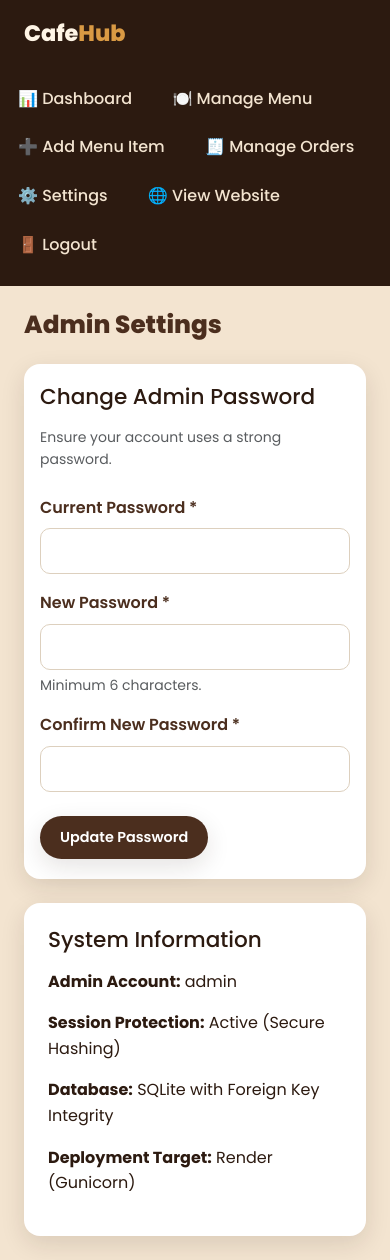
After one commit to Yathusan-tech/cafeHub, a Flask app: template templates/admin/settings.html in a window 390 px wide. The commit adds this page. Run offline with Flask 3, Linux system fonts and the light colour scheme; the template is opened without the code that fills it, so the values that code supplies are empty.

Commit message:
Fix CafeHub customer layout and separate admin portal

```diff
--- a/app.py
+++ b/app.py
@@ -25,19 +25,20 @@ from flask import (
     Flask, render_template, request, redirect,
     url_for, session, flash, g, abort
 )
+from werkzeug.security import generate_password_hash, check_password_hash
 
 # ---------------------------------------------------------------------------
 # App configuration
 # ---------------------------------------------------------------------------
 app = Flask(__name__)
-app.secret_key = "cafehub_secret_key_change_in_production"  # used to sign session cookies
+app.secret_key = os.environ.get("SECRET_KEY", "cafehub_secret_key_change_in_production")
 
 BASE_DIR = os.path.abspath(os.path.dirname(__file__))
-DATABASE = os.path.join(BASE_DIR, "database.db")
+DATABASE = os.environ.get("DATABASE_PATH", os.path.join(BASE_DIR, "database.db"))
 
-# Default admin credentials (for demonstration purposes only)
-ADMIN_USERNAME = "admin"
-ADMIN_PASSWORD = "admin123"
+# Default admin credentials (configurable via environment variables)
+ADMIN_USERNAME = os.environ.get("ADMIN_USERNAME", "admin")
+ADMIN_PASSWORD = os.environ.get("ADMIN_PASSWORD", "admin123")
 
 # Valid order statuses (a Python list, used for validation and dropdowns)
 ORDER_STATUSES = ["Pending", "Preparing", "Ready", "Completed", "Cancelled"]
@@ -171,16 +172,47 @@ def init_db():
     else:
         print("Menu items already exist. Skipping sample data insertion.")
 
+    # ---- admins table ----
+    cursor.execute("""
+        CREATE TABLE IF NOT EXISTS admins (
+            id INTEGER PRIMARY KEY AUTOINCREMENT,
+            username TEXT NOT NULL UNIQUE,
+            password_hash TEXT NOT NULL,
+            created_at TEXT NOT NULL
+        )
+    """)
+    conn.commit()
+
+    # ---- Seed default admin account with hashed password if empty ----
+    cursor.execute("SELECT COUNT(*) FROM admins")
+    admin_count = cursor.fetchone()[0]
+    if admin_count == 0:
+        default_user = os.environ.get("ADMIN_USERNAME", "admin")
+        default_pass = os.environ.get("ADMIN_PASSWORD", "admin123")
+        cursor.execute("""
+            INSERT INTO admins (username, password_hash, created_at)
+            VALUES (?, ?, ?)
+        """, (default_user, generate_password_hash(default_pass), datetime.now().strftime("%Y-%m-%d %H:%M:%S")))
+        conn.commit()
+        print(f"Default admin '{default_user}' created with secure password hash.")
+
     conn.close()
+
+
+# Initialize database automatically on startup
+try:
+    init_db()
+except Exception as _e:
+    pass
 
 
 # ---------------------------------------------------------------------------
 # Utility functions
 # ---------------------------------------------------------------------------
 def generate_order_number():
-    """Generates a unique order number like CH-20260814-XXXX."""
+    """Generates a unique order number like CH-20260827-XXXX."""
     date_part = datetime.now().strftime("%Y%m%d")
-    random_part = "".join(random.choices(string.digits, k=4))
+    random_part = "".join(random.choices(string.digits + string.ascii_uppercase, k=4))
     return f"CH-{date_part}-{random_part}"
 
 
@@ -191,7 +223,7 @@ def get_cart():
     Using session keeps the cart tied to each visitor's browser
     without needing a login.
     """
-    if "cart" not in session:
+    if "cart" not in session or not isinstance(session["cart"], dict):
         session["cart"] = {}
     return session["cart"]
 
@@ -420,7 +452,9 @@ def place_order():
     errors = []
     if not customer_name:
         errors.append("Full name is required.")
-    if not phone or not phone.isdigit() or len(phone) < 10:
+
+    phone_clean = phone.replace(" ", "").replace("-", "").replace("+91", "").replace("+", "")
+    if not phone_clean or not phone_clean.isdigit() or len(phone_clean) < 10:
         errors.append("A valid 10-digit mobile number is required.")
     if not table_number:
         errors.append("Table number is required.")
@@ -430,32 +464,42 @@ def place_order():
             flash(e, "error")
         return redirect(url_for("checkout"))
 
-    # ---- Save order to database (try/except for robust error handling) ----
+    # ---- Save order to database (try/except with retry for robust error handling) ----
+    db = get_db()
     order_number = generate_order_number()
     created_at = datetime.now().strftime("%Y-%m-%d %H:%M:%S")
 
-    db = get_db()
-    try:
-        cursor = db.execute("""
-            INSERT INTO orders
-                (order_number, customer_name, phone, email, table_number,
-                 special_instructions, total_amount, status, created_at)
-            VALUES (?, ?, ?, ?, ?, ?, ?, 'Pending', ?)
-        """, (order_number, customer_name, phone, email, table_number,
-              special_instructions, grand_total, created_at))
+    order_saved = False
+    for _ in range(3):
+        try:
+            cursor = db.execute("""
+                INSERT INTO orders
+                    (order_number, customer_name, phone, email, table_number,
+                     special_instructions, total_amount, status, created_at)
+                VALUES (?, ?, ?, ?, ?, ?, ?, 'Pending', ?)
+            """, (order_number, customer_name, phone, email, table_number,
+                  special_instructions, grand_total, created_at))
 
-        order_id = cursor.lastrowid
+            order_id = cursor.lastrowid
 
-        # Save each cart item as an order_item row
-        for item in items:
-            db.execute("""
-                INSERT INTO order_items (order_id, menu_item_id, item_name, quantity, price)
-                VALUES (?, ?, ?, ?, ?)
-            """, (order_id, item["id"], item["name"], item["quantity"], item["price"]))
+            # Save each cart item as an order_item row
+            for item in items:
+                db.execute("""
+                    INSERT INTO order_items (order_id, menu_item_id, item_name, quantity, price)
+                    VALUES (?, ?, ?, ?, ?)
+                """, (order_id, item["id"], item["name"], item["quantity"], item["price"]))
 
-        db.commit()
-    except sqlite3.Error:
-        db.rollback()
+            db.commit()
+            order_saved = True
+            break
+        except sqlite3.IntegrityError:
+            db.rollback()
+            order_number = generate_order_number()
+        except sqlite3.Error:
+            db.rollback()
+            break
+
+    if not order_saved:
         flash("Something went wrong while placing your order. Please try again.", "error")
         return redirect(url_for("checkout"))
 
@@ -512,14 +556,32 @@ def contact():
 # ---------------------------------------------------------------------------
 @app.route("/admin/login", methods=["GET", "POST"])
 def admin_login():
+    """Secure Admin Portal Login with password hash verification."""
+    if session.get("admin_logged_in"):
+        return redirect(url_for("admin_dashboard"))
+
     if request.method == "POST":
         username = request.form.get("username", "").strip()
         password = request.form.get("password", "")
 
-        if username == ADMIN_USERNAME and password == ADMIN_PASSWORD:
+        db = get_db()
+        admin = db.execute("SELECT * FROM admins WHERE username = ?", (username,)).fetchone()
+
+        if admin and check_password_hash(admin["password_hash"], password):
             session["admin_logged_in"] = True
-            session["admin_username"] = username
-            flash("Welcome back, admin!", "success")
+            session["admin_username"] = admin["username"]
+            session["admin_id"] = admin["id"]
+            flash(f"Welcome back, {admin['username']}!", "success")
+            return redirect(url_for("admin_dashboard"))
+        elif not admin and username == ADMIN_USERNAME and password == ADMIN_PASSWORD:
+            # Fallback for first-time environment admin setup
+            new_hash = generate_password_hash(ADMIN_PASSWORD)
+            db.execute("INSERT OR REPLACE INTO admins (username, password_hash, created_at) VALUES (?, ?, ?)",
+                       (ADMIN_USERNAME, new_hash, datetime.now().strftime("%Y-%m-%d %H:%M:%S")))
+            db.commit()
+            session["admin_logged_in"] = True
+            session["admin_username"] = ADMIN_USERNAME
+            flash(f"Welcome back, {ADMIN_USERNAME}!", "success")
             return redirect(url_for("admin_dashboard"))
         else:
             flash("Invalid username or password.", "error")
@@ -529,10 +591,51 @@ def admin_login():
 
 @app.route("/admin/logout")
 def admin_logout():
+    """Destroys admin session upon logout."""
     session.pop("admin_logged_in", None)
     session.pop("admin_username", None)
+    session.pop("admin_id", None)
     flash("You have been logged out.", "success")
     return redirect(url_for("admin_login"))
+
+
+@app.route("/admin/settings", methods=["GET", "POST"])
+@login_required
+def admin_settings():
+    """Allows administrators to update their password securely."""
+    if request.method == "POST":
+        current_password = request.form.get("current_password", "")
+        new_password = request.form.get("new_password", "")
+        confirm_password = request.form.get("confirm_password", "")
+
+        if not current_password or not new_password or not confirm_password:
+            flash("All password fields are required.", "error")
+            return render_template("admin/settings.html")
+
+        if new_password != confirm_password:
+            flash("New passwords do not match.", "error")
+            return render_template("admin/settings.html")
+
+        if len(new_password) < 6:
+            flash("New password must be at least 6 characters.", "error")
+            return render_template("admin/settings.html")
+
+        db = get_db()
+        admin_user = session.get("admin_username", ADMIN_USERNAME)
+        admin = db.execute("SELECT * FROM admins WHERE username = ?", (admin_user,)).fetchone()
+
+        if not admin or not check_password_hash(admin["password_hash"], current_password):
+            flash("Current password is incorrect.", "error")
+            return render_template("admin/settings.html")
+
+        new_hash = generate_password_hash(new_password)
+        db.execute("UPDATE admins SET password_hash = ? WHERE id = ?", (new_hash, admin["id"]))
+        db.commit()
+
+        flash("Password updated successfully.", "success")
+        return redirect(url_for("admin_dashboard"))
+
+    return render_template("admin/settings.html")
 
 
 @app.route("/admin/dashboard")
@@ -545,8 +648,17 @@ def admin_dashboard():
     pending_orders = db.execute(
         "SELECT COUNT(*) FROM orders WHERE status = 'Pending'"
     ).fetchone()[0]
+    preparing_orders = db.execute(
+        "SELECT COUNT(*) FROM orders WHERE status = 'Preparing'"
+    ).fetchone()[0]
+    ready_orders = db.execute(
+        "SELECT COUNT(*) FROM orders WHERE status = 'Ready'"
+    ).fetchone()[0]
     completed_orders = db.execute(
         "SELECT COUNT(*) FROM orders WHERE status = 'Completed'"
+    ).fetchone()[0]
+    cancelled_orders = db.execute(
+        "SELECT COUNT(*) FROM orders WHERE status = 'Cancelled'"
     ).fetchone()[0]
     total_sales_row = db.execute(
         "SELECT SUM(total_amount) FROM orders WHERE status != 'Cancelled'"
@@ -562,7 +674,10 @@ def admin_dashboard():
         total_menu_items=total_menu_items,
         total_orders=total_orders,
         pending_orders=pending_orders,
+        preparing_orders=preparing_orders,
+        ready_orders=ready_orders,
         completed_orders=completed_orders,
+        cancelled_orders=cancelled_orders,
         total_sales=total_sales,
         recent_orders=recent_orders
     )
@@ -682,9 +797,14 @@ def admin_delete_menu(item_id):
     if item is None:
         flash("Menu item not found.", "error")
     else:
-        db.execute("DELETE FROM menu_items WHERE id = ?", (item_id,))
-        db.commit()
-        flash(f"'{item['name']}' deleted from the menu.", "success")
+        try:
+            db.execute("UPDATE order_items SET menu_item_id = NULL WHERE menu_item_id = ?", (item_id,))
+            db.execute("DELETE FROM menu_items WHERE id = ?", (item_id,))
+            db.commit()
+            flash(f"'{item['name']}' deleted from the menu.", "success")
+        except sqlite3.Error:
+            db.rollback()
+            flash("Could not delete menu item due to a database error.", "error")
 
     return redirect(url_for("admin_menu"))
 
--- a/requirements.txt
+++ b/requirements.txt
@@ -1,2 +1,2 @@
 Flask==3.0.3
-gunicorn
+gunicorn==23.0.0
--- a/static/css/style.css
+++ b/static/css/style.css
@@ -22,12 +22,19 @@
 * { box-sizing: border-box; }
 
 body {
-  font-family: 'Segoe UI', Tahoma, Geneva, Verdana, sans-serif;
+  font-family: 'Poppins', 'Segoe UI', Tahoma, Geneva, Verdana, sans-serif;
   background-color: var(--beige);
   color: var(--coffee-dark);
   margin: 0;
   padding: 0;
   line-height: 1.6;
+  min-height: 100vh;
+  display: flex;
+  flex-direction: column;
+}
+
+main {
+  flex: 1 0 auto;
 }
 
 a { text-decoration: none; color: inherit; }
@@ -566,11 +566,221 @@ label.form-label { font-weight: 600; color: var(--coffee-brown); }
   border-radius: 10px;
 }
 
-/* ---------- Responsive ---------- */
+/* ---------- Table & Status Badges ---------- */
+.table-cafe {
+  background-color: var(--white);
+  border-radius: var(--radius);
+  overflow: hidden;
+  box-shadow: var(--shadow);
+  overflow-x: auto;
+  -webkit-overflow-scrolling: touch;
+}
+
+.table-cafe table {
+  width: 100%;
+  min-width: 580px;
+}
+
+.table-cafe th {
+  background-color: var(--coffee-brown);
+  color: var(--white);
+  font-weight: 600;
+  border: none;
+  padding: 12px 16px;
+}
+
+.table-cafe td {
+  vertical-align: middle;
+  padding: 12px 16px;
+}
+
+.status-badge {
+  padding: 5px 14px;
+  border-radius: 20px;
+  font-size: 0.78rem;
+  font-weight: 700;
+  color: var(--white);
+  display: inline-block;
+}
+
+.status-Pending { background-color: #b98b1f; }
+.status-Preparing { background-color: #3a6ea5; }
+.status-Ready { background-color: #6a4fa3; }
+.status-Completed { background-color: var(--success); }
+.status-Cancelled { background-color: var(--danger); }
+
+/* ---------- Accessibility & Touch Targets ---------- */
+:focus-visible {
+  outline: 2px solid var(--accent);
+  outline-offset: 2px;
+}
+
+/* ---------- Responsive Breakpoints ---------- */
+
+/* Extra Large / 4K & TV Displays (>= 1920px) */
+@media (min-width: 1920px) {
+  .container-narrow {
+    max-width: 1320px;
+  }
+}
+
+@media (min-width: 2560px) {
+  .container-narrow {
+    max-width: 1440px;
+  }
+  body {
+    font-size: 1.05rem;
+  }
+}
+
+/* Laptops & Standard Desktops (992px to 1200px) */
+@media (max-width: 1199.98px) {
+  .food-card .food-img-wrap {
+    height: 160px;
+  }
+}
+
+/* Tablets & iPads (768px to 991.98px) */
+@media (max-width: 991.98px) {
+  .admin-sidebar {
+    min-height: auto;
+    padding: 16px 0;
+  }
+  .admin-sidebar a.side-link {
+    display: inline-block;
+    padding: 8px 14px;
+    margin: 2px 4px;
+    border-left: none;
+    border-bottom: 3px solid transparent;
+    border-radius: 8px;
+  }
+  .admin-sidebar a.side-link:hover,
+  .admin-sidebar a.side-link.active {
+    border-left-color: transparent;
+    border-bottom-color: var(--accent);
+  }
+  .cart-summary {
+    position: static;
+    margin-top: 20px;
+  }
+}
+
+/* Mobile Devices (<= 768px) */
 @media (max-width: 768px) {
-  .hero h1 { font-size: 2.1rem; }
-  .hero p { font-size: 1rem; }
-  section { padding: 45px 0; }
-  .cart-summary { position: static; }
-  .admin-sidebar { min-height: auto; }
+  .hero {
+    padding: 60px 16px;
+  }
+  .hero h1 {
+    font-size: clamp(1.85rem, 6vw, 2.4rem);
+    line-height: 1.25;
+  }
+  .hero p {
+    font-size: clamp(0.95rem, 3.5vw, 1.1rem);
+    margin-bottom: 24px;
+  }
+  .hero .hero-buttons {
+    display: flex;
+    flex-wrap: wrap;
+    justify-content: center;
+    gap: 12px;
+  }
+  .hero .hero-buttons a {
+    margin: 0;
+    flex: 1 1 140px;
+    max-width: 200px;
+    text-align: center;
+  }
+  section {
+    padding: 45px 0;
+  }
+  .section-title {
+    font-size: 1.75rem;
+  }
+  .section-subtitle {
+    margin-bottom: 28px;
+    font-size: 0.95rem;
+  }
+  .food-card .food-img-wrap {
+    height: 150px;
+  }
+  .food-card .food-body {
+    padding: 14px;
+  }
+  .food-card h5 {
+    font-size: 1.05rem;
+  }
+  .food-price {
+    font-size: 1.1rem;
+  }
+  .cart-item-row {
+    padding: 14px;
+    gap: 12px;
+  }
+  .cart-item-row .cart-img {
+    width: 64px;
+    height: 64px;
+  }
+  .form-card {
+    padding: 20px 16px;
+  }
+  .login-box {
+    margin: 40px auto;
+    padding: 24px 18px;
+  }
+  .order-success-box {
+    padding: 32px 16px;
+  }
+  .order-number-box {
+    font-size: 1.1rem;
+    padding: 10px 18px;
+    word-break: break-all;
+  }
 }
+
+/* Small Mobile Phones (<= 480px, e.g. 375px, 390px, 430px) */
+@media (max-width: 480px) {
+  .container-narrow {
+    padding: 0 12px;
+  }
+  .navbar .navbar-brand {
+    font-size: 1.35rem;
+  }
+  .category-pill {
+    padding: 6px 14px;
+    font-size: 0.85rem;
+    margin: 3px 2px;
+  }
+  .btn-cafe, .btn-accent, .btn-cafe-outline {
+    padding: 10px 20px;
+    font-size: 0.9rem;
+  }
+  .cart-item-row {
+    flex-direction: column;
+    align-items: flex-start;
+  }
+  .cart-item-row .flex-grow-1 {
+    width: 100%;
+  }
+  .cart-item-row .qty-control {
+    margin-top: 6px;
+  }
+  .food-card .food-img-wrap {
+    height: 130px;
+  }
+  .form-control, .form-select {
+    font-size: 16px; /* Prevents auto-zoom on iOS */
+  }
+}
+
+/* Landscape Mode on Phones */
+@media (max-height: 500px) and (orientation: landscape) {
+  .hero {
+    padding: 40px 16px;
+  }
+  section {
+    padding: 30px 0;
+  }
+  .login-box {
+    margin: 20px auto;
+  }
+}
--- a/templates/admin/admin_base.html
+++ b/templates/admin/admin_base.html
@@ -17,7 +17,8 @@
     <a class="side-link {% if request.endpoint == 'admin_dashboard' %}active{% endif %}" href="{{ url_for('admin_dashboard') }}">📊 Dashboard</a>
     <a class="side-link {% if request.endpoint in ['admin_menu','admin_add_menu','admin_edit_menu'] %}active{% endif %}" href="{{ url_for('admin_menu') }}">🍽️ Manage Menu</a>
     <a class="side-link {% if request.endpoint == 'admin_add_menu' %}active{% endif %}" href="{{ url_for('admin_add_menu') }}">➕ Add Menu Item</a>
-    <a class="side-link {% if request.endpoint in ['admin_orders','admin_order_details'] %}active{% endif %}" href="{{ url_for('admin_orders') }}">🧾 Manage Orders</a>
+    <a class="side-link {% if request.endpoint == 'admin_orders' or request.endpoint == 'admin_order_details' %}active{% endif %}" href="{{ url_for('admin_orders') }}">🧾 Manage Orders</a>
+    <a class="side-link {% if request.endpoint == 'admin_settings' %}active{% endif %}" href="{{ url_for('admin_settings') }}">⚙️ Settings</a>
     <a class="side-link" href="{{ url_for('index') }}" target="_blank">🌐 View Website</a>
     <a class="side-link" href="{{ url_for('admin_logout') }}">🚪 Logout</a>
   </div>
--- /dev/null
+++ b/templates/admin/settings.html
@@ -0,0 +1,43 @@
+{% extends "admin/admin_base.html" %}
+{% block title %}Settings - CafeHub Admin{% endblock %}
+{% block admin_content %}
+
+<h2 class="mb-4" style="color:var(--coffee-brown); font-weight:800;">Admin Settings</h2>
+
+<div class="row g-4">
+  <div class="col-lg-6">
+    <div class="form-card">
+      <h4 class="mb-3">Change Admin Password</h4>
+      <p class="text-muted small mb-4">Ensure your account uses a strong password.</p>
+
+      <form method="POST" action="{{ url_for('admin_settings') }}">
+        <div class="mb-3">
+          <label class="form-label">Current Password *</label>
+          <input type="password" name="current_password" class="form-control" required autocomplete="current-password">
+        </div>
+        <div class="mb-3">
+          <label class="form-label">New Password *</label>
+          <input type="password" name="new_password" class="form-control" minlength="6" required autocomplete="new-password">
+          <div class="form-text">Minimum 6 characters.</div>
+        </div>
+        <div class="mb-4">
+          <label class="form-label">Confirm New Password *</label>
+          <input type="password" name="confirm_password" class="form-control" minlength="6" required autocomplete="new-password">
+        </div>
+        <button type="submit" class="btn-cafe">Update Password</button>
+      </form>
+    </div>
+  </div>
+
+  <div class="col-lg-6">
+    <div class="dashboard-card">
+      <h4 class="mb-3">System Information</h4>
+      <p><strong>Admin Account:</strong> {{ session.get('admin_username', 'admin') }}</p>
+      <p><strong>Session Protection:</strong> Active (Secure Hashing)</p>
+      <p><strong>Database:</strong> SQLite with Foreign Key Integrity</p>
+      <p><strong>Deployment Target:</strong> Render (Gunicorn)</p>
+    </div>
+  </div>
+</div>
+
+{% endblock %}
--- a/templates/base.html
+++ b/templates/base.html
@@ -38,9 +38,6 @@
               <span class="cart-badge">{{ cart_count }}</span>
             {% endif %}
           </a>
-        </li>
-        <li class="nav-item">
-          <a class="nav-link btn-admin-nav" href="{{ url_for('admin_login') }}">Admin Login</a>
         </li>
       </ul>
     </div>
--- a/templates/cart.html
+++ b/templates/cart.html
@@ -21,9 +21,9 @@
           </div>
           <form method="POST" action="{{ url_for('update_cart') }}" class="qty-control">
             <input type="hidden" name="item_id" value="{{ item['id'] }}">
-            <button type="submit" name="action" value="decrease" class="qty-btn">-</button>
+            <button type="submit" name="action" value="decrease" class="qty-btn" aria-label="Decrease quantity of {{ item['name'] }}">-</button>
             <span class="fw-bold">{{ item['quantity'] }}</span>
-            <button type="submit" name="action" value="increase" class="qty-btn">+</button>
+            <button type="submit" name="action" value="increase" class="qty-btn" aria-label="Increase quantity of {{ item['name'] }}">+</button>
           </form>
           <div class="text-end" style="min-width:100px;">
             <div class="fw-bold">₹{{ '%.0f' % item['subtotal'] }}</div>
--- a/templates/checkout.html
+++ b/templates/checkout.html
@@ -19,7 +19,7 @@
             <div class="row">
               <div class="col-md-6 mb-3">
                 <label class="form-label">Mobile Number *</label>
-                <input type="tel" name="phone" class="form-control" pattern="[0-9]{10,}" required>
+                <input type="tel" name="phone" class="form-control" pattern="[\+0-9\s\-]{10,}" placeholder="10-digit mobile number" required>
               </div>
               <div class="col-md-6 mb-3">
                 <label class="form-label">Email</label>
--- a/templates/menu.html
+++ b/templates/menu.html
@@ -10,10 +10,10 @@
     <div class="filter-bar">
       <div class="row g-3 align-items-center">
         <div class="col-md-4">
-          <input type="text" id="menuSearch" class="form-control" placeholder="🔍 Search menu items...">
+          <input type="text" id="menuSearch" class="form-control" placeholder="🔍 Search menu items..." aria-label="Search menu items">
         </div>
         <div class="col-md-4">
-          <select id="sortSelect" class="form-select">
+          <select id="sortSelect" class="form-select" aria-label="Sort menu items by price">
             <option value="default">Sort: Default</option>
             <option value="low-high">Price: Low to High</option>
             <option value="high-low">Price: High to Low</option>
--- a/templates/order_success.html
+++ b/templates/order_success.html
@@ -29,6 +29,7 @@
       <hr class="my-4">
 
       <h5 class="text-start mb-3">Ordered Items</h5>
+      <div class="table-responsive">
         <table class="table table-cafe text-start">
           <thead>
             <tr><th>Item</th><th>Qty</th><th>Price</th><th>Subtotal</th></tr>
@@ -44,6 +45,7 @@
             {% endfor %}
           </tbody>
         </table>
+      </div>
 
       <div class="text-end fw-bold fs-5 mb-4">
         Total Amount: ₹{{ '%.0f' % order['total_amount'] }}
```
Also changed, not shown: other parts of static/css/style.css (+26 -33 lines), templates/admin/dashboard.html (+29 -15 lines). Lines whose indentation alone changed are shown as unchanged.
